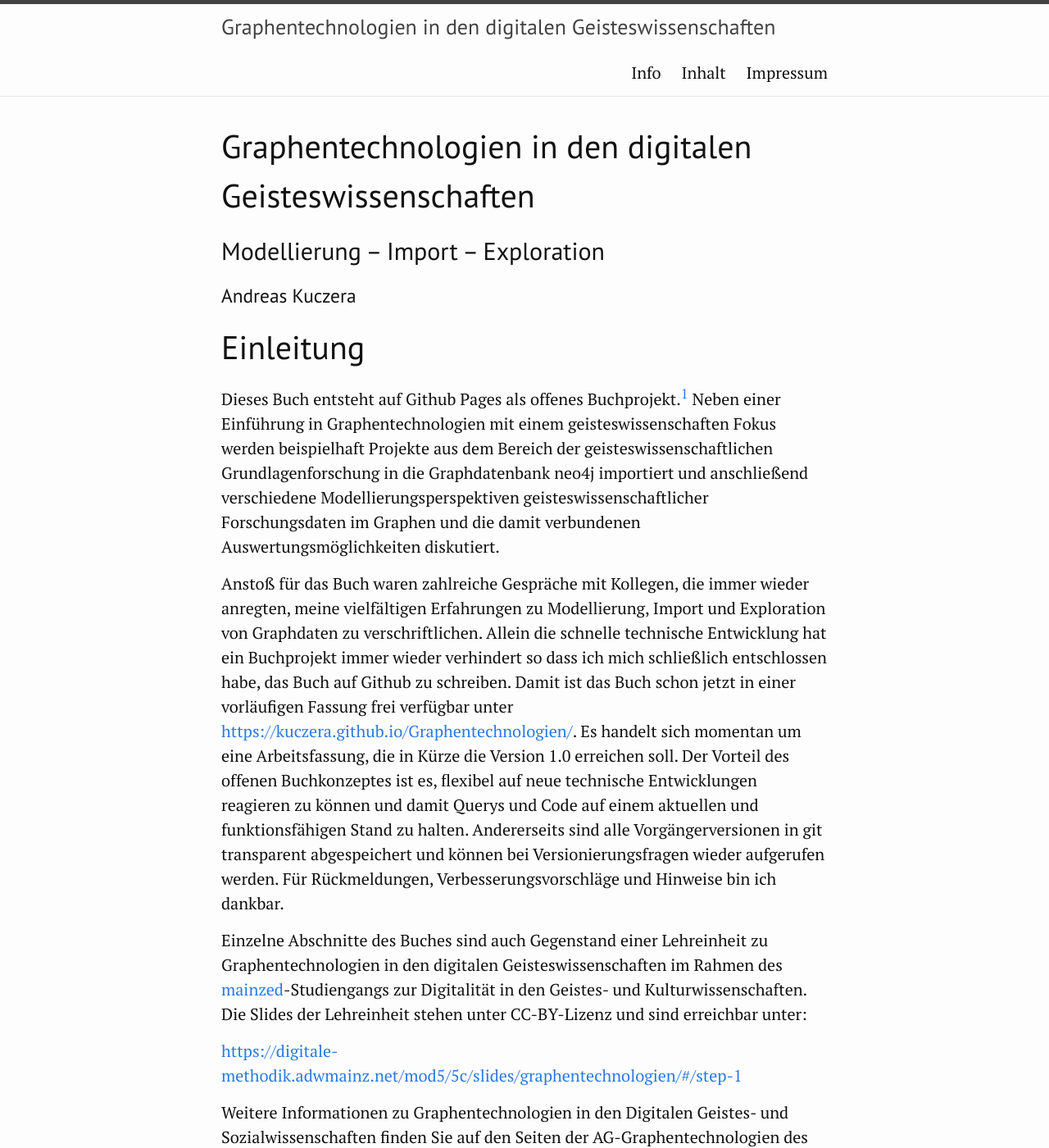
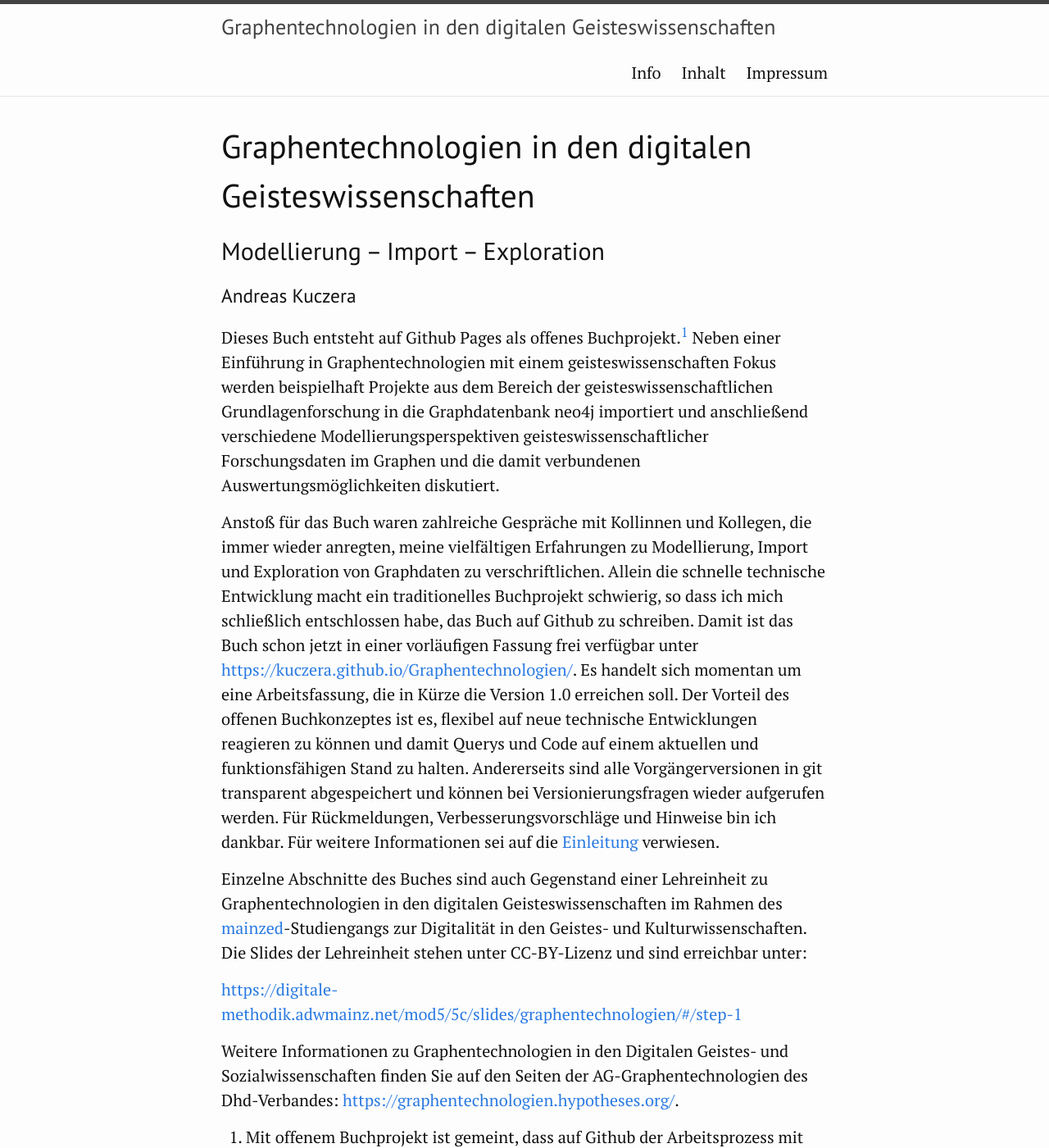
Before and after one commit to kuczera/Graphentechnologien, a Jekyll site: the page built from docs/index.md, in a window 1280 px wide and 1400 px high. Shown: the whole window at 82% size. Built offline with Jekyll 4.4.1, drawn with Linux system fonts in a browser that asks for light colours.

Commit message:
Link auf die Einleitung eingefügt

```diff
--- a/docs/index.md
+++ b/docs/index.md
@@ -10,12 +10,10 @@ order: 1
 
 ### Andreas Kuczera
 
-# Einleitung
-
 Dieses Buch entsteht auf Github Pages als offenes Buchprojekt.[^2753] Neben einer Einführung in Graphentechnologien mit einem geisteswissenschaften Fokus werden beispielhaft Projekte aus dem Bereich der geisteswissenschaftlichen Grundlagenforschung in die Graphdatenbank neo4j importiert und anschließend verschiedene Modellierungsperspektiven geisteswissenschaftlicher Forschungsdaten im Graphen und die damit verbundenen Auswertungsmöglichkeiten diskutiert.
 
-Anstoß für das Buch waren zahlreiche Gespräche mit Kollegen, die immer wieder anregten, meine vielfältigen Erfahrungen zu Modellierung, Import und Exploration von Graphdaten zu verschriftlichen. Allein die schnelle technische Entwicklung hat ein Buchprojekt immer wieder verhindert so dass ich mich schließlich entschlossen habe, das Buch auf Github zu schreiben. Damit ist das  Buch schon jetzt in einer vorläufigen Fassung frei verfügbar unter  [https://kuczera.github.io/Graphentechnologien/](https://kuczera.github.io/Graphentechnologien/). Es handelt sich momentan um eine Arbeitsfassung, die in Kürze die Version 1.0 erreichen soll. Der Vorteil des offenen Buchkonzeptes ist es, flexibel auf neue technische Entwicklungen reagieren zu können und damit Querys und Code auf einem aktuellen und funktionsfähigen Stand zu halten. Andererseits sind alle Vorgängerversionen in git transparent abgespeichert und können bei Versionierungsfragen wieder aufgerufen werden.
-Für Rückmeldungen, Verbesserungsvorschläge und Hinweise bin ich dankbar.
+Anstoß für das Buch waren zahlreiche Gespräche mit Kollinnen und Kollegen, die immer wieder anregten, meine vielfältigen Erfahrungen zu Modellierung, Import und Exploration von Graphdaten zu verschriftlichen. Allein die schnelle technische Entwicklung macht ein traditionelles Buchprojekt schwierig, so dass ich mich schließlich entschlossen habe, das Buch auf Github zu schreiben. Damit ist das  Buch schon jetzt in einer vorläufigen Fassung frei verfügbar unter  [https://kuczera.github.io/Graphentechnologien/](https://kuczera.github.io/Graphentechnologien/). Es handelt sich momentan um eine Arbeitsfassung, die in Kürze die Version 1.0 erreichen soll. Der Vorteil des offenen Buchkonzeptes ist es, flexibel auf neue technische Entwicklungen reagieren zu können und damit Querys und Code auf einem aktuellen und funktionsfähigen Stand zu halten. Andererseits sind alle Vorgängerversionen in git transparent abgespeichert und können bei Versionierungsfragen wieder aufgerufen werden.
+Für Rückmeldungen, Verbesserungsvorschläge und Hinweise bin ich dankbar. Für weitere Informationen sei auf die [Einleitung](01_Einleitung.md) verwiesen.
 
 Einzelne Abschnitte des Buches sind auch Gegenstand einer Lehreinheit zu Graphentechnologien in den digitalen Geisteswissenschaften im Rahmen des [mainzed](https://www.mainzed.org)-Studiengangs zur Digitalität in den Geistes- und Kulturwissenschaften.
 Die Slides der Lehreinheit stehen unter CC-BY-Lizenz und sind erreichbar unter:
```
